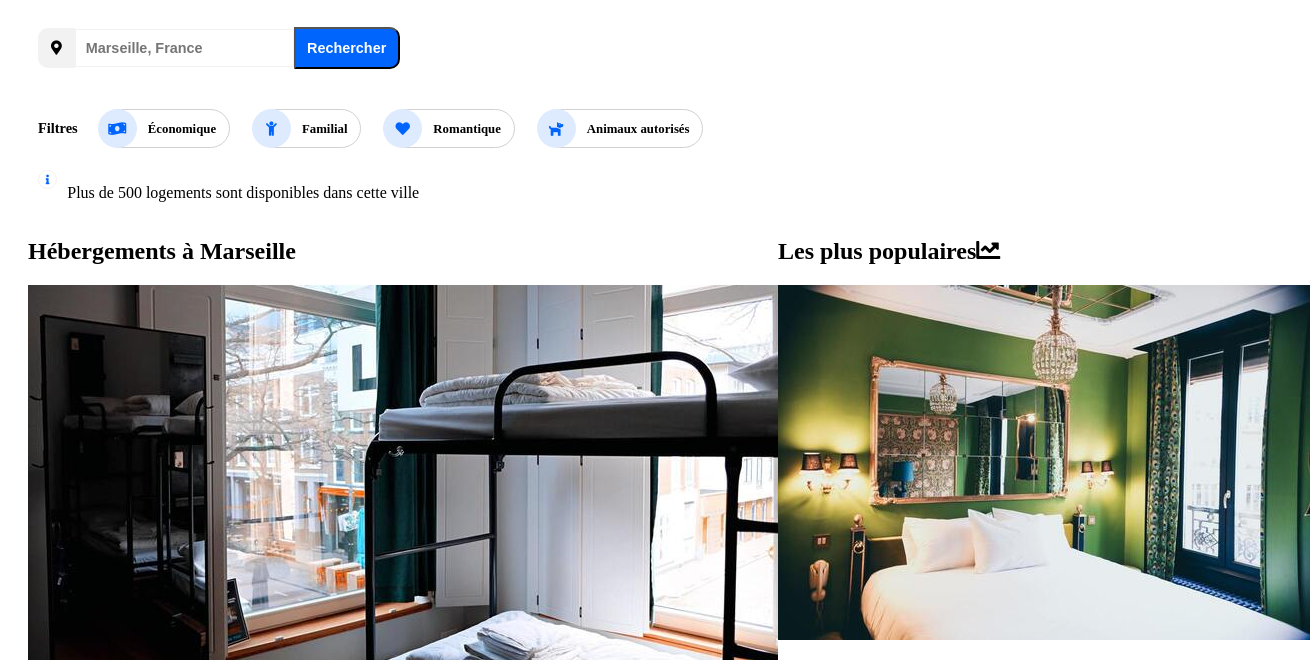
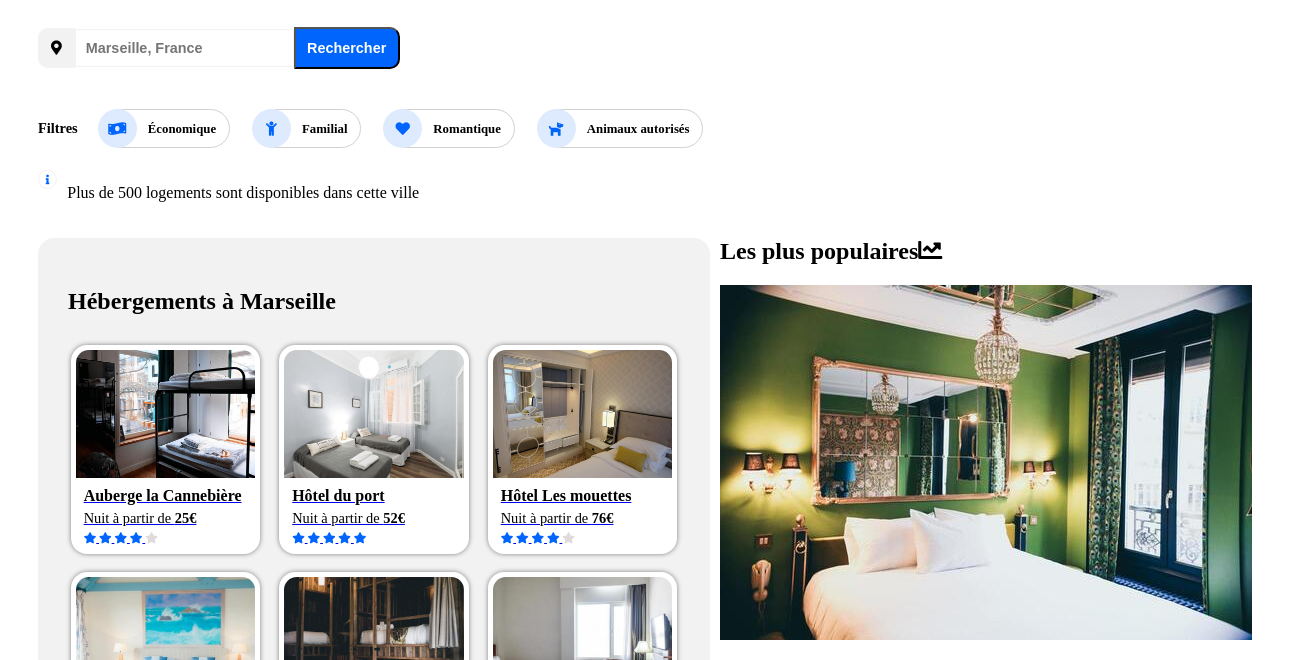
Before and after one commit to ferdi-m20/BLANCHARTFerdinand_2_05082021, a plain HTML site: page index.html in a window 1280 px wide. Shown: the part 200-860 px from the top of the page, 1310 px wide, since content can reach past the window. Drawn offline with Linux system fonts and the light colour scheme.

Commit message:
Mise en forme de la section du conteneur 1

```diff
--- a/style.css
+++ b/style.css
@@ -147,3 +147,73 @@ header a:hover {
     margin: 0 20px;
     display: flex;
 }
+
+.container_2 section {
+    flex: 58%;
+    max-width: 58%;
+    background-color: #F2F2F2;
+    border-radius: 1em;
+    margin: 20px 10px 0;
+    padding: 30px;
+}
+
+.accommodation_container {
+    display: flex;
+    flex-wrap: wrap;
+    margin: 20px -1.5% 0;
+    justify-content: center;
+}
+
+.accommodation_bloc {
+    flex: 28.5%;
+    max-width: 28.5%;
+    margin: 1.5%;
+    background-color: white;
+    box-shadow: 0 0 5px grey;
+    padding: 5px;
+    border-radius: 1em;
+}
+
+.accommodation_bloc:hover {
+    box-shadow: 0 0 10px black;
+}
+
+.img_accommodation {
+    width: 100%;
+    height: 8em;
+    object-fit: cover;
+    border-radius: 0.8em 0.8em 0 0;
+}
+
+.accommodation_bloc h3 {
+    color: black;
+    font-size: 1em;
+    margin: 5px 0 5px 8px;
+    font-weight: 700;
+}
+
+.accommodation_bloc p {
+    color: black;
+    font-size: 0.9em;
+    margin: 5px 0 5px 8px;
+}
+
+.accommodation_bloc p span {
+    font-weight: 700;
+}
+
+.accommodation_bloc div {
+    font-size: 0.7em;
+    color: #0065FC;
+    margin: 5px 0 5px 8px;
+}
+
+.star_grey {
+    color: #e0dada;
+}
+
+.more  {
+    font-size: 1em;
+    font-weight: 700;
+    margin-top: 20px;
+}
```
